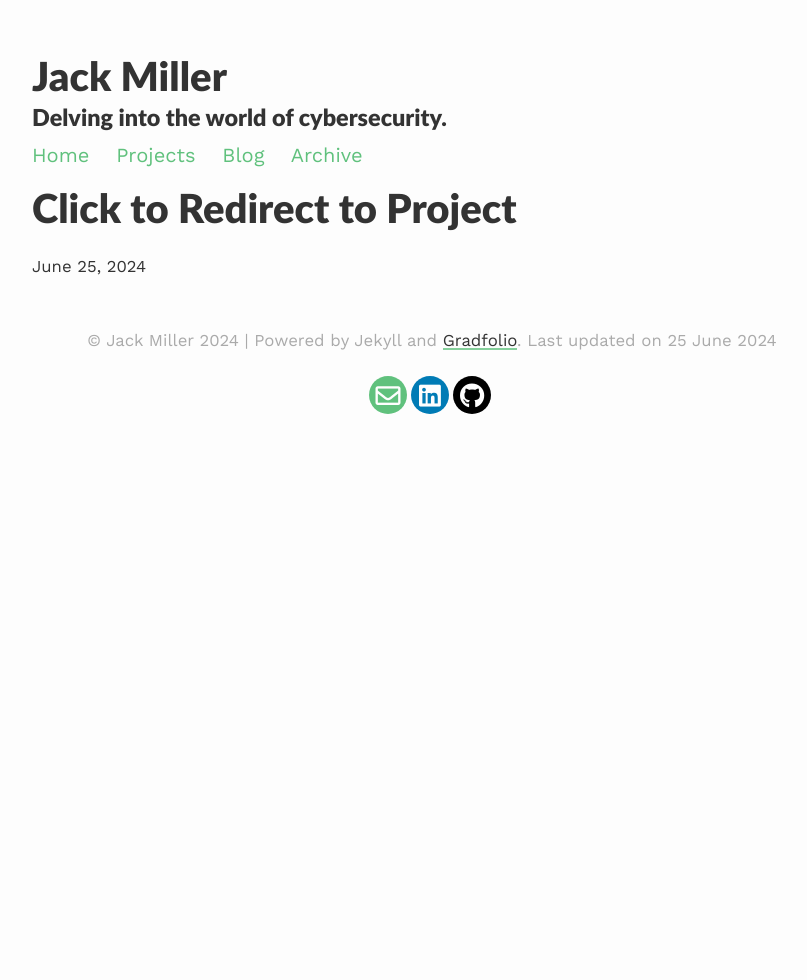
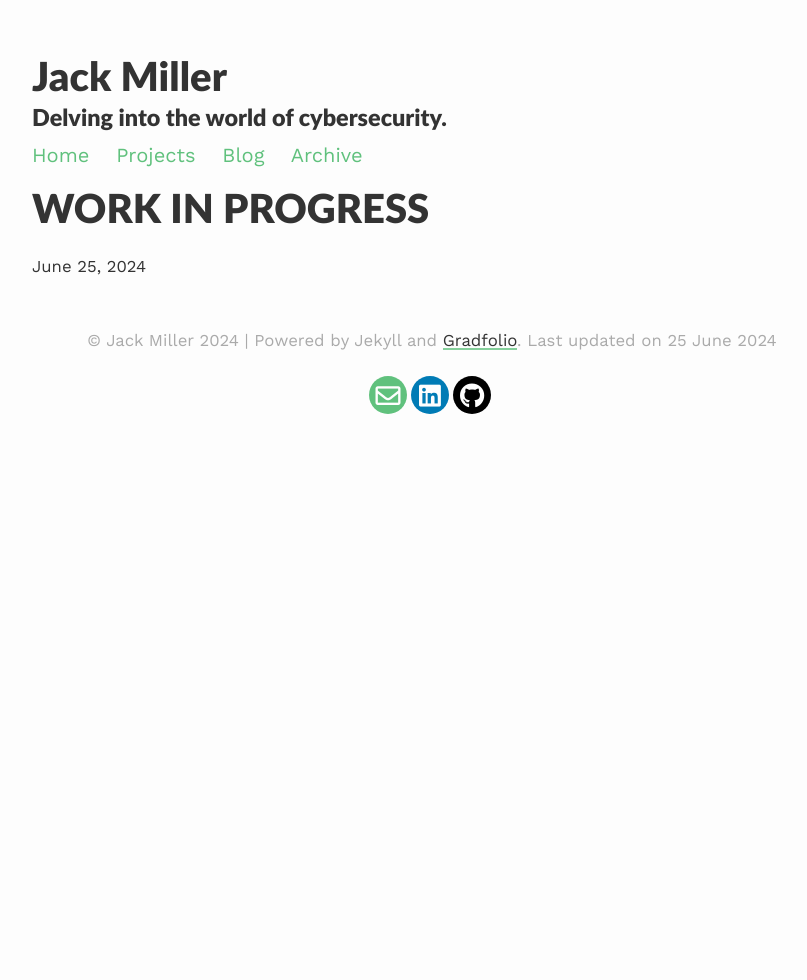
Before and after one commit to jackdmiller/jackdmiller.github.io, a Jekyll site: the page built from _projects/redirect.md, in a window 1280 px wide. Shown: the whole page, without its empty margins (208-1015 px from the left). Built offline with Jekyll 4.4.1, drawn with Linux system fonts in a browser that asks for light colours; nearby versions of some CDN libraries.

Commit message:
Update redirect.md

```diff
--- a/_projects/redirect.md
+++ b/_projects/redirect.md
@@ -1,6 +1,6 @@
 ---
 layout: post
-title: Click to Redirect to Project
+title: WORK IN PROGRESS
 description: with no page entry here
-redirect: jack-miller.me/projects/project4/
+redirect:
 ---
```
